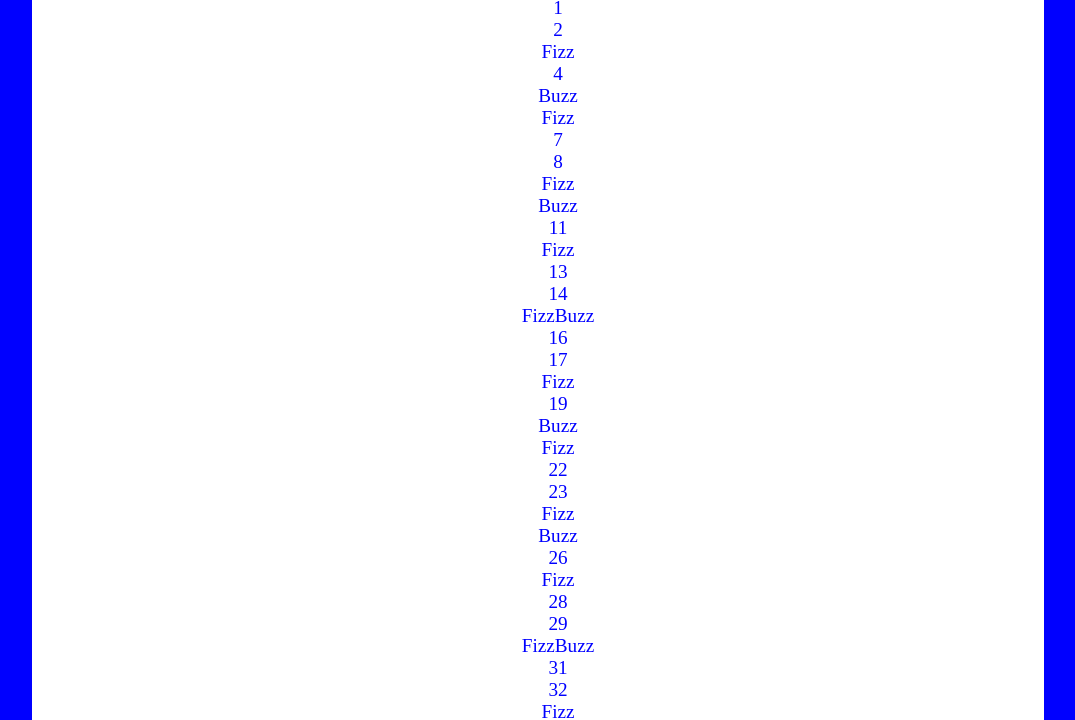
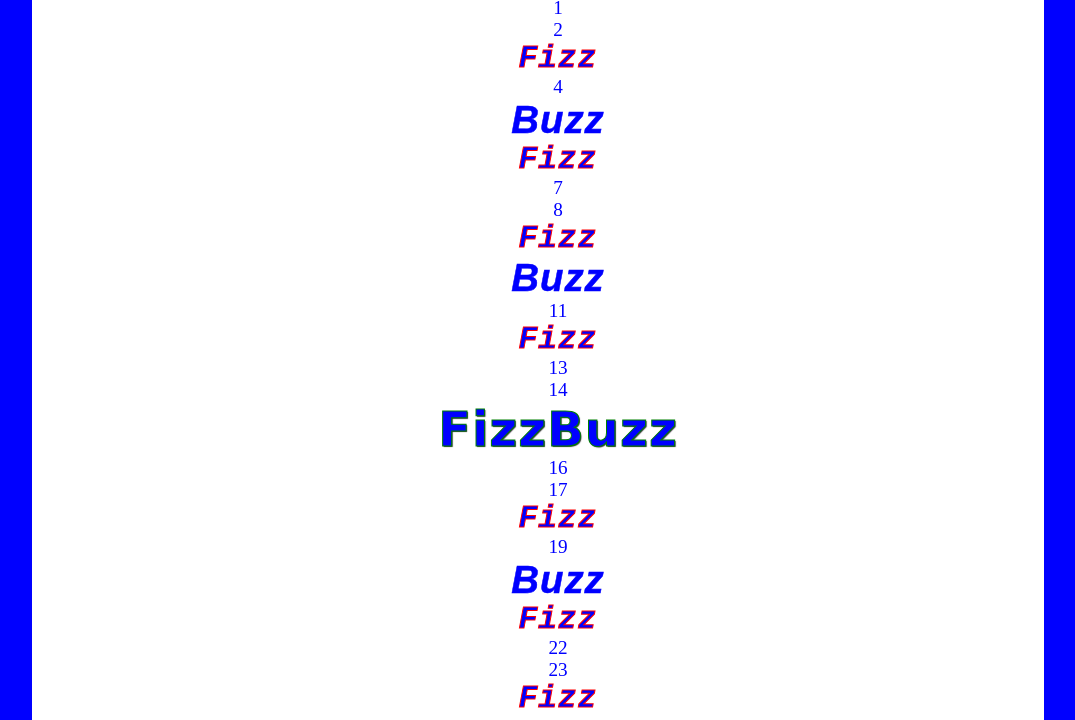
Before and after one commit to andrit/fizz-buzz, a plain HTML site: page index.html in a window 1280 px wide. Both pictures are taken after a click on the button "GO!". Shown: the part 69-789 px from the top of the page, without its empty margins (102-1177 px from the left). Drawn offline with Linux system fonts and the light colour scheme.

Commit message:
adding more styles via jquery

```diff
--- a/css/style.css
+++ b/css/style.css
@@ -20,12 +20,35 @@ body{
 	list-style-type:none;
 }
 
-.count-off:nth-child(3) {
+.count-off {
 	font-size:1.2em;
 	color:blue;
 }
 
-.count-off:nth-child(5) {
-	font-size:1.4em;
-	color:red;
+.fizz{
+font-family:Monospace;
+font-weight:bold;
+font-style:italic;
+-webkit-text-stroke:1px red;
+letter-spacing:1px;
+font-size:2em;
 }
+
+.buzz{
+font-family:Fantasy;
+font-weight:bold;
+font-style:italic;
+-webkit-text-stroke:.5px blue;
+letter-spacing:1px;
+font-size:2em;
+}
+
+.fizzbuzz{
+font-family:Cursive;
+font-weight:bolder;
+-webkit-text-stroke:1px green;
+text-shadow: 1px 1px 1px rgba(0,0,0,0.8);
+letter-spacing:1px;
+font-size:2.5em;
+
+}
--- a/js/app.js
+++ b/js/app.js
@@ -3,13 +3,13 @@ $(document).ready(function(){
 		for (var i=1; i <= 100; i++)
 {
     if (i % 15 == 0){
-        $('<li>').text("FizzBuzz").appendTo('.count-off');
+        $('<li>').text("FizzBuzz").appendTo('.count-off').addClass('fizzbuzz');
     }
     else if (i % 3 == 0){
-        $('<li>').text("Fizz").appendTo('.count-off');
+        $('<li>').text("Fizz").appendTo('.count-off').addClass('fizz');
     }
     else if (i % 5 == 0){
-        $('<li>').text("Buzz").appendTo('.count-off');
+        $('<li>').text("Buzz").appendTo('.count-off').addClass('buzz');
     }
     else{
         $('<li>').text(i).appendTo('.count-off');
```
